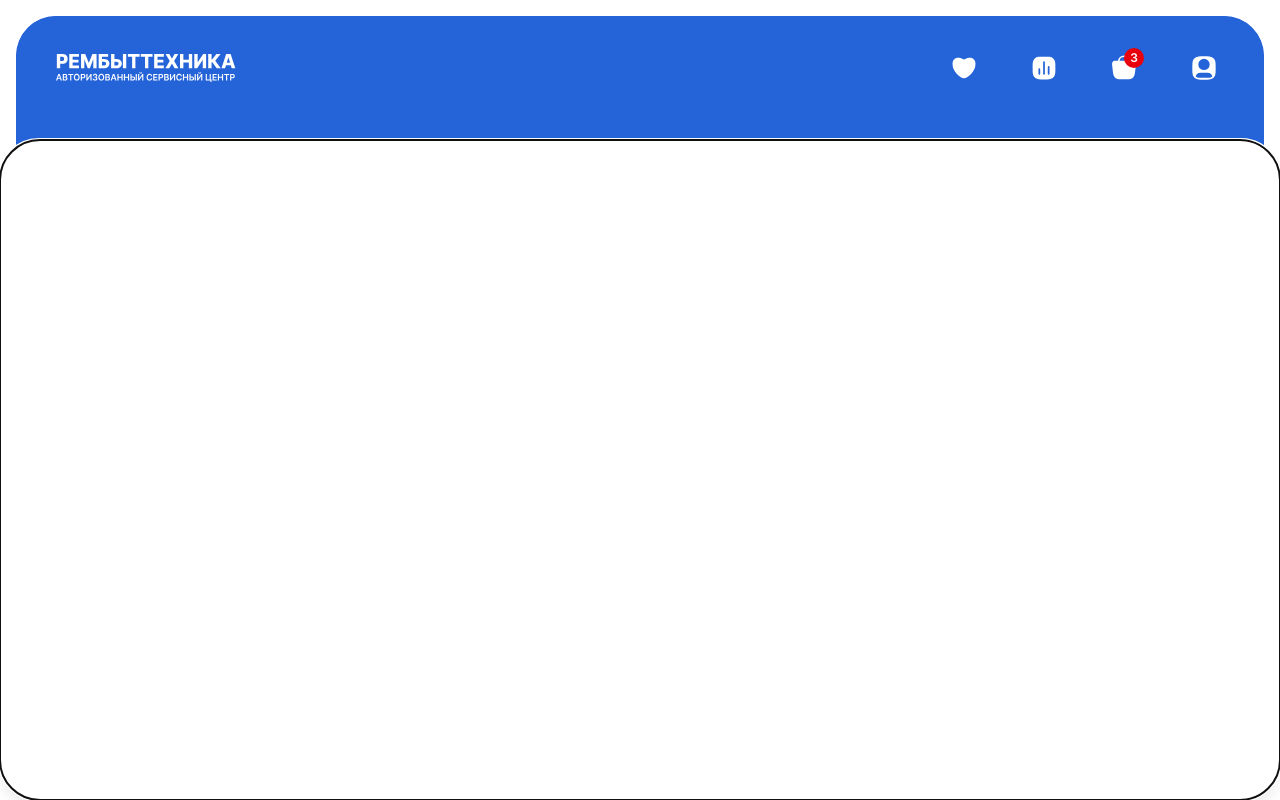
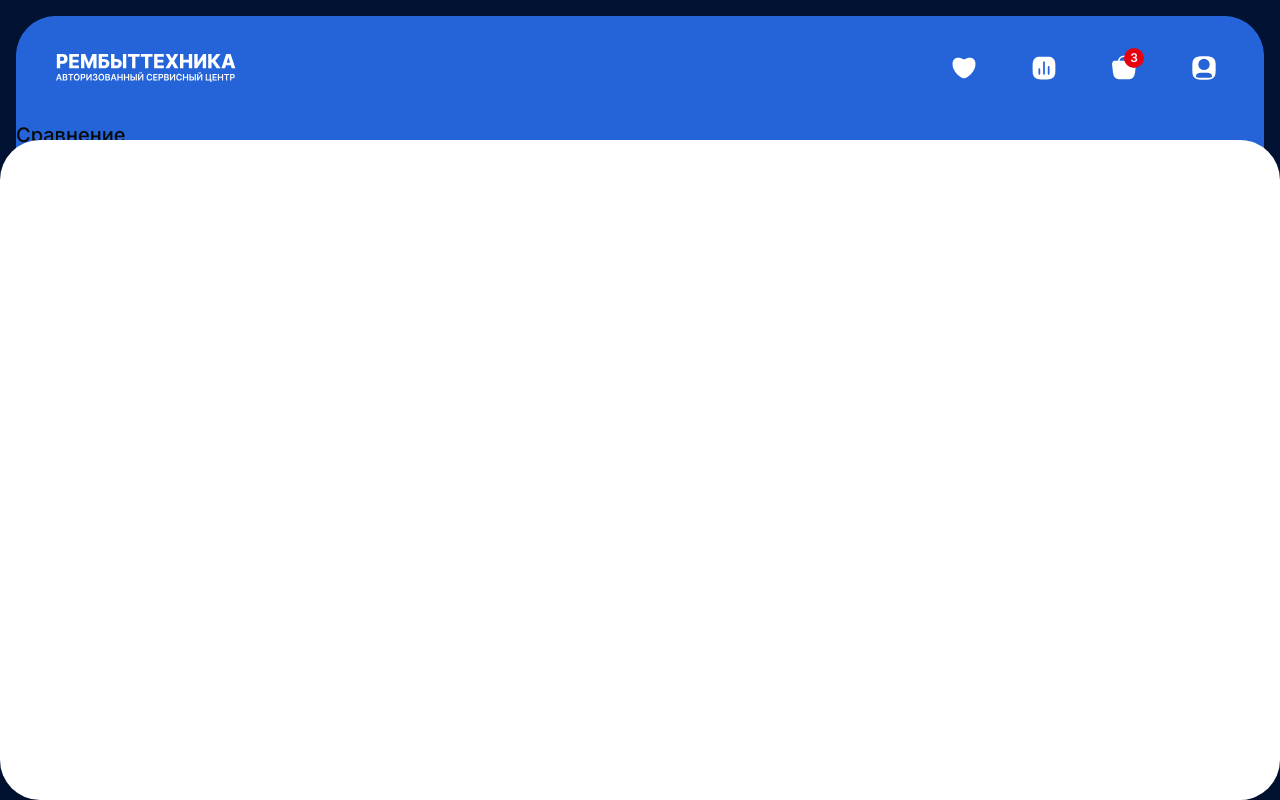
Before and after one commit to devtimberg/rbt-service-web, a Next.js app: page /compare in a window 1280 px wide. Before the commit this address had no page. Built offline with nearby package versions, Linux system fonts and the light colour scheme.

Commit message:
Enhance global styles and layout components; update selection styles in globals.css, improve layout structure in SheetLayout with scroll locking, and refine button styles in LayoutSheet for better user experience.

```diff
--- a/app/@sheet/layout.tsx
+++ b/app/@sheet/layout.tsx
@@ -2,6 +2,7 @@
 
 import type { ReactNode } from "react";
 import { useEffect, useRef, useState } from "react";
+import { useSyncExternalStore } from "react";
 import { usePathname, useRouter } from "next/navigation";
 import { ROUTES } from "@/shared/lib/routes";
 import {
@@ -11,11 +12,25 @@ import {
 } from "@/shared/ui/kit/layout-sheet";
 
 const SHEET_CLOSE_DURATION_MS = 300;
+const SHEET_ROUTES = new Set<string>([
+  ROUTES.CATALOG,
+  ROUTES.FAVORITE,
+  ROUTES.COMPARE,
+  ROUTES.CART,
+  ROUTES.PROFILE,
+]);
 
 export default function SheetLayout({ children }: { children: ReactNode }) {
   const router = useRouter();
   const pathname = usePathname();
-  const isSheetRoute = pathname !== ROUTES.HOME;
+  const isSheetRoute = SHEET_ROUTES.has(pathname);
+  const isHydrated = useSyncExternalStore(
+    () => () => {},
+    () => true,
+    () => false,
+  );
+  const hasSheetHistoryState =
+    typeof window !== "undefined" && Boolean(window.history.state?.sheet);
   const [open, setOpen] = useState(isSheetRoute);
   const [renderedChildren, setRenderedChildren] = useState<ReactNode>(
     isSheetRoute ? children : null,
@@ -46,10 +61,23 @@ export default function SheetLayout({ children }: { children: ReactNode }) {
         backTimerRef.current = null;
       }
 
+      const shouldSyncContent = renderedChildren !== children;
+      const shouldOpenSheet = !open;
+
+      if (!shouldSyncContent && !shouldOpenSheet) {
+        return;
+      }
+
       const frameId = requestAnimationFrame(() => {
-        setRenderedChildren(children);
-        setOpen(true);
+        if (shouldSyncContent) {
+          setRenderedChildren(children);
+        }
+
+        if (shouldOpenSheet) {
+          setOpen(true);
+        }
       });
+
       return () => {
         cancelAnimationFrame(frameId);
       };
@@ -69,9 +97,41 @@ export default function SheetLayout({ children }: { children: ReactNode }) {
         cancelAnimationFrame(frameId);
       };
     }
-  }, [children, isSheetRoute, renderedChildren]);
+  }, [children, isSheetRoute, open, renderedChildren]);
+
+  useEffect(() => {
+    const scrollContainer = document.querySelector<HTMLElement>(
+      '[data-layout-scroll-container="true"]',
+    );
+
+    if (!scrollContainer) {
+      return;
+    }
+
+    const previousOverflow = scrollContainer.style.overflowY;
+    const shouldLockBackgroundScroll = Boolean(renderedChildren);
+
+    if (shouldLockBackgroundScroll) {
+      scrollContainer.style.overflowY = "hidden";
+    } else {
+      scrollContainer.style.overflowY = previousOverflow;
+    }
+
+    return () => {
+      scrollContainer.style.overflowY = previousOverflow;
+    };
+  }, [renderedChildren]);
 
   if (!renderedChildren) return null;
+  if (!isHydrated && isSheetRoute) {
+    return (
+      <div className="bg-background text-primary fixed inset-x-0 bottom-0 z-30 flex h-[calc(100%-140px)] max-h-[calc(100%-140px)] flex-col gap-4 rounded-[40px] border-0 shadow-lg sm:z-50">
+        <div className="text-primary h-full overflow-y-auto overscroll-y-contain px-4 py-6">
+          {renderedChildren}
+        </div>
+      </div>
+    );
+  }
 
   return (
     <LayoutSheet
@@ -85,16 +145,23 @@ export default function SheetLayout({ children }: { children: ReactNode }) {
         setOpen(false);
         backTimerRef.current = setTimeout(() => {
           backTimerRef.current = null;
-          router.back();
+          if (window.history.state?.sheet) {
+            router.back();
+            return;
+          }
+
+          router.replace(ROUTES.HOME);
         }, SHEET_CLOSE_DURATION_MS);
       }}
     >
       <LayoutSheetContent
         side="bottom"
         showCloseButton={false}
-        className="z-30 h-[calc(100%-140px)] max-h-[calc(100%-140px)] rounded-[40px] border-0 sm:z-50"
+        className={`z-30 h-[calc(100%-140px)] max-h-[calc(100%-140px)] rounded-[40px] border-0 sm:z-50 ${!hasSheetHistoryState ? "data-[state=open]:animate-none data-[state=open]:duration-0" : ""}`}
       >
-        <LayoutSheetTitle className="sr-only">Страница</LayoutSheetTitle>
+        <LayoutSheetTitle className="text-primary sr-only">
+          Страница
+        </LayoutSheetTitle>
         <div className="text-primary h-full overflow-y-auto overscroll-y-contain px-4 py-6">
           {renderedChildren}
         </div>
--- /dev/null
+++ b/app/cart/page.tsx
@@ -0,0 +1,5 @@
+import { Heading } from "@/shared/ui/kit";
+
+export default function CartPage() {
+  return <Heading>Корзина</Heading>;
+}
--- /dev/null
+++ b/app/catalog/page.tsx
@@ -0,0 +1,5 @@
+import { Heading } from "@/shared/ui/kit";
+
+export default function CatalogPage() {
+  return <Heading>Каталог</Heading>;
+}
--- /dev/null
+++ b/app/compare/page.tsx
@@ -0,0 +1,5 @@
+import { Heading } from "@/shared/ui/kit";
+
+export default function ComparePage() {
+  return <Heading>Сравнение</Heading>;
+}
--- /dev/null
+++ b/app/favorite/page.tsx
@@ -0,0 +1,5 @@
+import { Heading } from "@/shared/ui/kit";
+
+export default function FavoritePage() {
+  return <Heading>Избранное</Heading>;
+}
--- a/app/globals.css
+++ b/app/globals.css
@@ -21,9 +21,9 @@ body {
 
 @layer base {
   * {
-    @apply caret-secondary-500 selection:bg-secondary-500 selection:text-inverse;
+    @apply caret-secondary-500 selection:bg-secondary-500 selection:text-inverse outline-none focus:ring-0 focus-visible:ring-0;
   }
   body {
-    @apply bg-white text-black;
+    @apply text-primary bg-white;
   }
 }
--- a/app/layout.tsx
+++ b/app/layout.tsx
@@ -36,7 +36,10 @@ export default function RootLayout({
       <body
         className={`${geistSans.variable} ${geistMono.variable} bg-primary-500 lg:bg-primary-900 flex h-dvh min-h-dvh w-full flex-col overflow-hidden p-0 antialiased lg:p-4 lg:py-4`}
       >
-        <div className="bg-primary-500 relative flex min-h-0 flex-1 flex-col overflow-y-auto rounded-none sm:overflow-hidden lg:rounded-[40px]">
+        <div
+          data-layout-scroll-container="true"
+          className="bg-primary-500 relative flex min-h-0 flex-1 flex-col overflow-y-auto rounded-none sm:overflow-hidden lg:rounded-[40px]"
+        >
           <Header />
           {children}
         </div>
--- /dev/null
+++ b/app/profile/page.tsx
@@ -0,0 +1,5 @@
+import { Heading } from "@/shared/ui/kit";
+
+export default function ProfilePage() {
+  return <Heading>Профиль</Heading>;
+}
--- a/shared/ui/kit/layout-sheet.tsx
+++ b/shared/ui/kit/layout-sheet.tsx
@@ -72,7 +72,7 @@ function LayoutSheetContent({
           side === "top" &&
             "data-[state=closed]:slide-out-to-top data-[state=open]:slide-in-from-top inset-x-0 top-0 h-auto border-b",
           side === "bottom" &&
-            "data-[state=closed]:slide-out-to-bottom data-[state=open]:slide-in-from-bottom inset-x-0 bottom-0 h-auto border-t",
+            "data-[state=closed]:slide-out-to-bottom data-[state=open]:slide-in-from-bottom inset-x-0 bottom-0 h-auto",
           className,
         )}
         onInteractOutside={(event) => event.preventDefault()}
@@ -81,7 +81,7 @@ function LayoutSheetContent({
       >
         {children}
         {showCloseButton && (
-          <SheetPrimitive.Close className="ring-offset-background focus:ring-ring data-[state=open]:bg-secondary absolute top-4 right-4 rounded-xs opacity-70 transition-opacity hover:opacity-100 focus:ring-2 focus:ring-offset-2 focus:outline-hidden disabled:pointer-events-none">
+          <SheetPrimitive.Close className="">
             <XIcon className="size-4" />
             <span className="sr-only">Close</span>
           </SheetPrimitive.Close>
--- a/widgets/catalog-search.tsx
+++ b/widgets/catalog-search.tsx
@@ -8,7 +8,7 @@ export function CatalogSearch() {
       <Link
         href="/search"
         aria-label="Поиск запчастей"
-        className="flex h-[74px] w-full items-center rounded-[24px] bg-white px-4 py-2 md:hidden"
+        className="flex h-[74px] w-full items-center rounded-[24px] bg-white px-4 py-2 outline-none focus:outline-none focus-visible:outline-none [-webkit-tap-highlight-color:transparent] md:hidden"
       >
         <span className="text-input-placeholder h-full min-w-0 flex-1 content-center pr-4 pl-3 text-[18px] leading-none">
           Поиск запчастей
```
